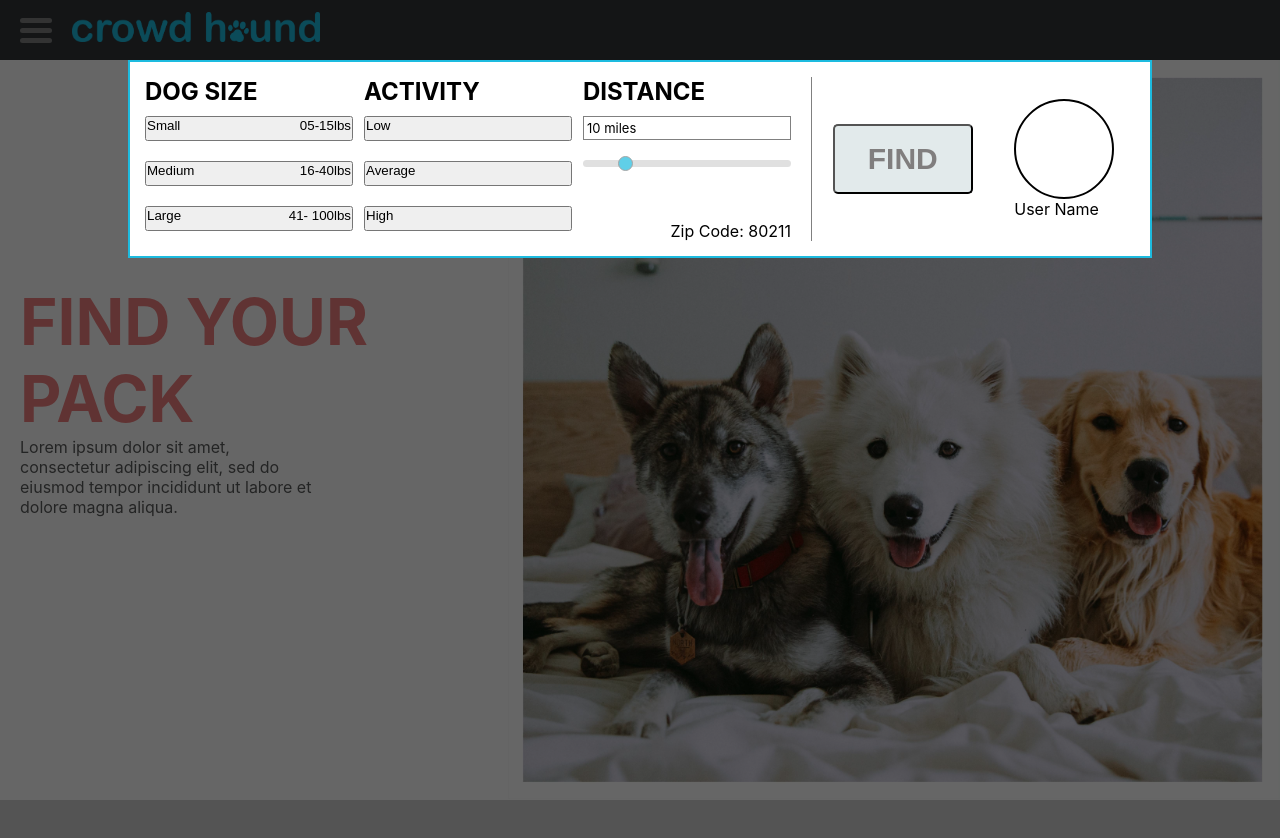
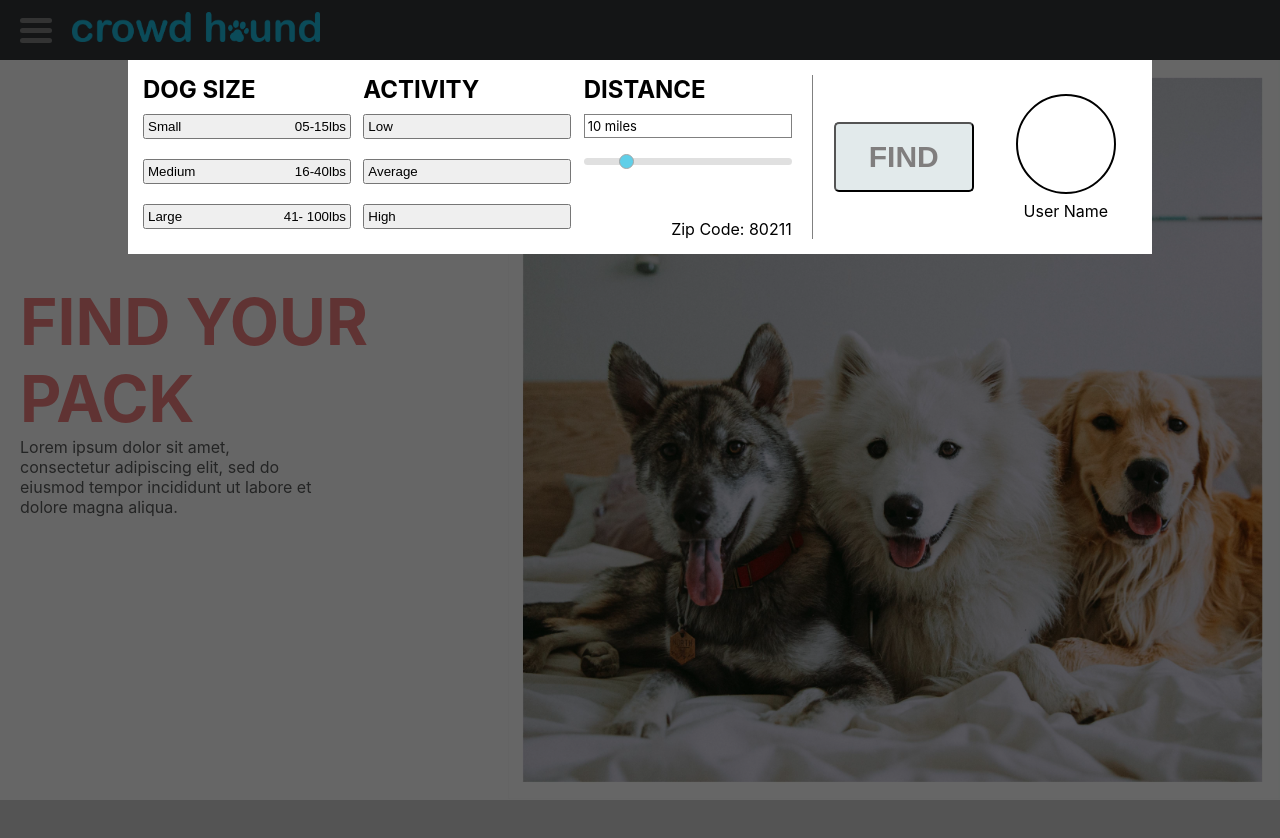
Before and after one commit to evanmarkowitz/crowdhound, a React (Create React App) app: page / in a window 1280 px wide. Both pictures are taken after a click on the button 36 px from the left and 30 px from the top of the page. Shown: the top 838 px of the page. Built offline with nearby package versions, Linux system fonts and the light colour scheme.

Commit message:
Restyle modal

```diff
--- a/src/containers/FilterModal/FilterModal.css
+++ b/src/containers/FilterModal/FilterModal.css
@@ -12,7 +12,7 @@
 .modal-card {
   position: fixed;
   background-color: white;
-  border: solid 2px #1dbbdf;
+  /* border: solid 2px #1dbbdf; */
   padding: 15px;
   z-index: 10;
   width: 80%;
@@ -32,11 +32,17 @@
   display: flex;
   justify-content: space-around;
   align-items: center;
+  text-align: center;
+}
+
+.user-name {
+  margin-top: 7px;
 }
 
 .modal-card button {
   height: 25px;
   margin: 10px 0px;
+  padding: 3px;
 }
 
 .column {
--- a/src/containers/FilterModal/FilterModal.js
+++ b/src/containers/FilterModal/FilterModal.js
@@ -50,7 +50,7 @@ export class FilterModal extends Component {
             <button id='find-button' onClick={this.clickFinder}>FIND</button>
             <div className='user-section'>
               <div id='user-image'></div>
-              <p>User Name</p>
+              <p className='user-name'>User Name</p>
             </div>
           </aside>
         </section>
```
